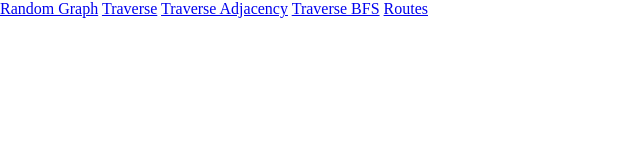
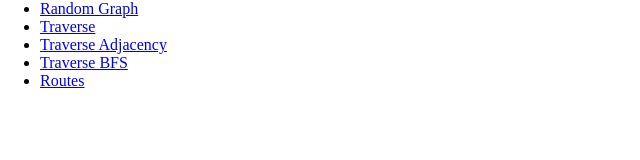
Before and after one commit to neiltron/graph-traversal, a website: page index.html in a window 1280 px wide. Shown: the whole page, without its empty margins (0-640 px from the left). Drawn offline with Linux system fonts and the light colour scheme; files that its build step writes are made by us from their sources.

Commit message:
make index a list

```diff
--- a/index.html
+++ b/index.html
@@ -5,11 +5,13 @@
 </head>
 <body>
   <main>
-    <a href="src/random_graph/">Random Graph</a>
-    <a href="src/traverse/">Traverse</a>
-    <a href="src/traverse_adjacency/">Traverse Adjacency</a>
-    <a href="src/traverse_bfs/">Traverse BFS</a>
-    <a href="src/routes/">Routes</a>
+    <ul>
+      <li><a href="/src/random_graph/">Random Graph</a></li>
+      <li><a href="/src/traverse/">Traverse</a></li>
+      <li><a href="/src/traverse_adjacency/">Traverse Adjacency</a></li>
+      <li><a href="/src/traverse_bfs/">Traverse BFS</a></li>
+      <li><a href="/src/routes/">Routes</a></li>
+    </ul>
   </main>
 </body>
 </html>
```
